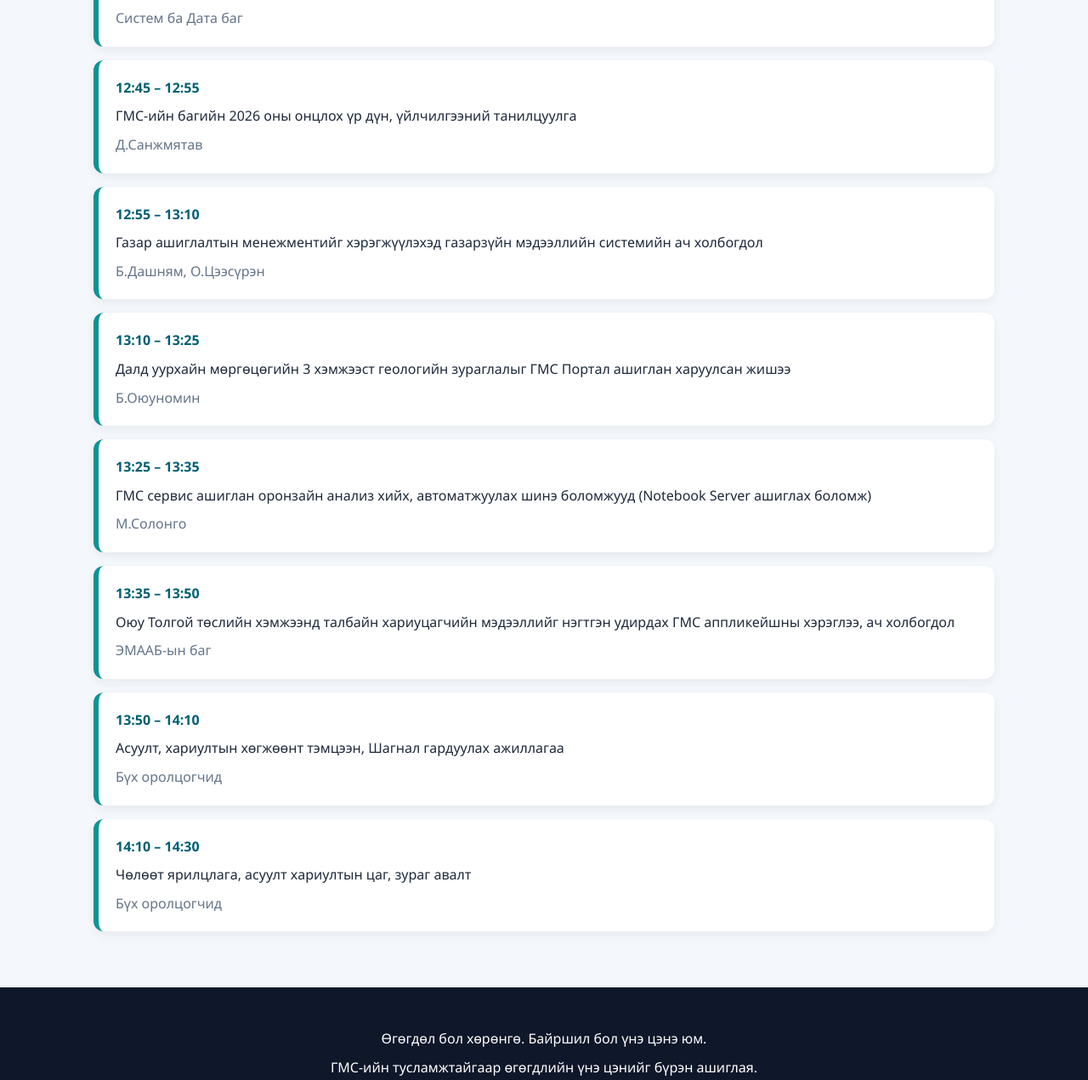
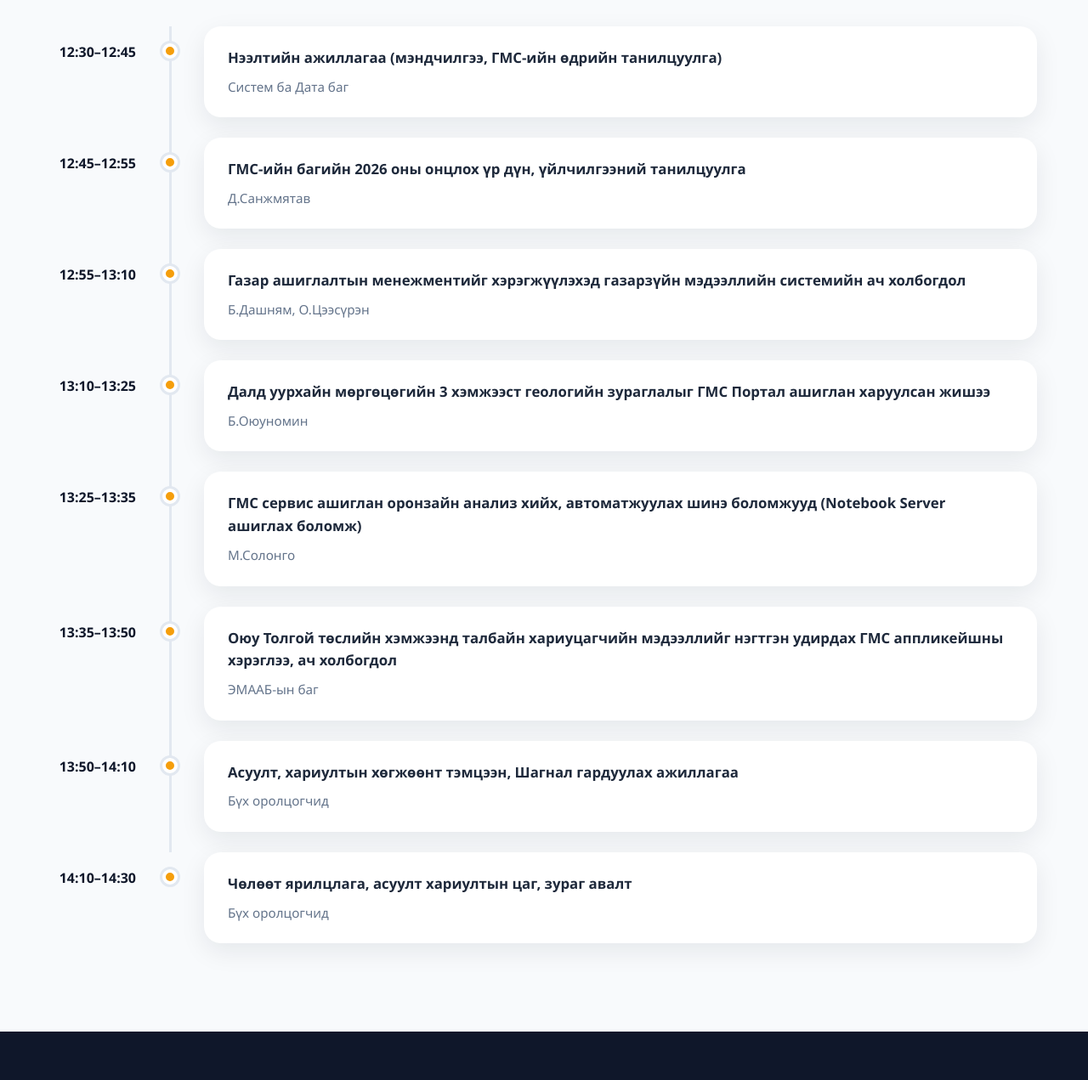
Before and after one commit to sobi0412/GISday, a plain HTML site: page index.html in a window 1280 px wide. Shown: the part 795-2066 px from the top of the page at 85% size. Drawn offline with Linux system fonts and the light colour scheme.

Commit message:
index.html

```diff
--- a/index.html
+++ b/index.html
@@ -3,16 +3,27 @@
 <head>
 <meta charset="UTF-8">
 <meta name="viewport" content="width=device-width, initial-scale=1.0">
+
 <title>GIS Day 2026</title>
 
 <style>
 :root{
-    --primary:#005f73;
-    --secondary:#0a9396;
-    --accent:#ee9b00;
-    --bg:#f4f7fb;
-    --text:#1e293b;
-    --white:#ffffff;
+    --primary:#0F172A;
+    --secondary:#2563EB;
+    --accent:#F59E0B;
+    --success:#10B981;
+
+    --bg:#F8FAFC;
+    --card:#FFFFFF;
+
+    --text:#1E293B;
+    --muted:#64748B;
+
+    --line:#E2E8F0;
+
+    --shadow:0 10px 30px rgba(15,23,42,0.08);
+
+    --radius:20px;
 }
 
 *{
@@ -21,32 +32,36 @@
     box-sizing:border-box;
 }
 
+html{
+    scroll-behavior:smooth;
+}
+
 body{
-    font-family:"Segoe UI", Arial, sans-serif;
+    font-family:"Segoe UI",sans-serif;
     background:var(--bg);
     color:var(--text);
     line-height:1.6;
 }
 
 /* Language Switch */
-
 .lang-switch{
     position:fixed;
-    top:15px;
-    right:15px;
-    z-index:100;
+    top:20px;
+    right:20px;
+    z-index:1000;
+    display:flex;
+    gap:8px;
 }
 
 .lang-switch button{
     border:none;
-    padding:10px 16px;
-    border-radius:24px;
-    margin-left:6px;
     cursor:pointer;
+    padding:10px 18px;
+    border-radius:30px;
+    background:#ffffff;
     font-weight:600;
-    background:white;
-    box-shadow:0 2px 8px rgba(0,0,0,.10);
-    transition:.25s;
+    box-shadow:0 4px 15px rgba(0,0,0,.12);
+    transition:.3s;
 }
 
 .lang-switch button:hover{
@@ -61,225 +76,465 @@ body{
 /* Hero */
 
 .hero{
-    background:linear-gradient(135deg,var(--primary),var(--secondary));
+    padding:90px 20px 70px;
+
+    background:
+    linear-gradient(
+    135deg,
+    #0F172A,
+    #1E293B);
+
     color:white;
+
     text-align:center;
-    padding:80px 20px;
 }
 
-.hero h1{
-    font-size:3rem;
-    margin-bottom:15px;
+.badge{
+    display:inline-block;
+
+    background:rgba(255,255,255,.08);
+
+    border:1px solid rgba(255,255,255,.12);
+
+    border-radius:999px;
+
+    padding:12px 24px;
+
+    font-weight:700;
+
+    letter-spacing:.08em;
 }
 
 .hero p{
-    font-size:1.1rem;
+    font-size:1.15rem;
     max-width:800px;
     margin:auto;
+    opacity:.95;
 }
 
-/* Layout */
-
+/* Sections */
 .container{
-    max-width:1100px;
+    max-width:1200px;
     margin:auto;
-    padding:50px 20px;
+    padding:80px 20px;
 }
 
 .section-title{
     text-align:center;
     color:var(--primary);
-    margin-bottom:30px;
-    font-size:2rem;
+    font-size:2.2rem;
+    margin-bottom:40px;
 }
 
-/* Cards */
-
+/* Info Cards */
 .info-grid{
     display:grid;
-    grid-template-columns:repeat(auto-fit,minmax(220px,1fr));
-    gap:20px;
+    grid-template-columns:repeat(auto-fit,minmax(240px,1fr));
+    gap:24px;
 }
 
 .card{
     background:white;
-    padding:24px;
-    border-radius:16px;
-    box-shadow:0 4px 15px rgba(0,0,0,.08);
+
+    padding:32px;
+
+    border-radius:20px;
+
+    text-align:center;
+
+    border:1px solid #E2E8F0;
+
+    box-shadow:var(--shadow);
+
+    transition:.25s;
+}
+
+.card:hover{
+    transform:translateY(-3px);
+
+    border-color:#BFDBFE;
 }
 
 .card strong{
+    display:block;
     color:var(--primary);
+    margin-bottom:8px;
+    font-size:1.05rem;
 }
 
-/* Agenda */
-
-.session{
-    background:white;
-    border-left:6px solid var(--secondary);
-    padding:20px;
-    border-radius:12px;
-    margin-bottom:16px;
-    box-shadow:0 4px 12px rgba(0,0,0,.06);
+/* Timeline Agenda */
+.timeline{
+    max-width:1000px;
+    margin:auto;
 }
 
-.time{
+.timeline-item{
+    display:grid;
+    grid-template-columns:100px 40px 1fr;
+    gap:20px;
+    margin-bottom:24px;
+}
+
+.timeline-time{
+    text-align:right;
+    font-weight:700;
     color:var(--primary);
-    font-weight:700;
+    padding-top:18px;
+}
+
+.timeline-marker{
+    position:relative;
+    display:flex;
+    justify-content:center;
+}
+
+.timeline-marker::before{
+    content:"";
+    position:absolute;
+    width:3px;
+    top:0;
+    bottom:-24px;
+    background:var(--line);
+}
+
+.timeline-item:last-child .timeline-marker::before{
+    display:none;
+}
+
+.timeline-dot{
+    width:18px;
+    height:18px;
+    margin-top:20px;
+
+    background:var(--accent);
+
+    border-radius:50%;
+
+    border:4px solid white;
+
+    box-shadow:
+        0 0 0 3px var(--line);
+
+    position:relative;
+    z-index:2;
+}
+
+.timeline-content{
+    background:var(--card);
+    padding:24px 28px;
+
+    border-radius:20px;
+
+    box-shadow:var(--shadow);
+
+    transition:all .25s ease;
+}
+
+.timeline-content:hover{
+    transform:translateY(-2px);
+
+    box-shadow:
+        0 16px 40px rgba(37,99,235,.15);
+}
+
+.session-title{
+    font-size:1.05rem;
+    font-weight:600;
+    color:var(--text);
     margin-bottom:8px;
 }
 
 .speaker{
-    display:block;
-    margin-top:8px;
-    color:#64748b;
+    color:var(--muted);
+    font-size:.95rem;
 }
 
 /* Footer */
-
 footer{
     background:#0f172a;
     color:white;
     text-align:center;
-    padding:40px 20px;
+    padding:60px 20px;
+}
+
+footer h3{
+    margin-bottom:15px;
+    font-size:1.8rem;
 }
 
 footer p{
-    margin:8px 0;
+    margin:10px 0;
+    opacity:.9;
+}
+
+.footer-tag{
+    margin-top:25px;
+    color:#94a3b8;
 }
 
 /* Mobile */
-
 @media(max-width:768px){
 
     .hero{
-        padding:70px 20px;
+        min-height:auto;
+        padding:120px 20px 80px;
     }
 
     .hero h1{
-        font-size:2.2rem;
+        font-size:2.5rem;
+    }
+
+    .hero .subtitle{
+        font-size:1.1rem;
     }
 
     .section-title{
-        font-size:1.7rem;
+        font-size:1.8rem;
     }
 
     .lang-switch{
-        position:absolute;
-        top:10px;
-        right:10px;
+        top:15px;
+        right:15px;
+    }
+
+    .timeline::before{
+        left:20px;
+    }
+
+    .timeline-item{
+        grid-template-columns:1fr;
+        gap:10px;
+    }
+
+    .timeline-time{
+        text-align:left;
+        padding-top:0;
+    }
+
+    .timeline-marker{
+        display:none;
+    }
+    .timeline-content::before{
+        left:-29px;
     }
 }
 </style>
 </head>
-
 <body>
 
 <div class="lang-switch">
-    <button id="btn-mn" onclick="setLang('mn')" class="active">Монгол</button>
+    <button id="btn-mn" class="active" onclick="setLang('mn')">Монгол</button>
     <button id="btn-en" onclick="setLang('en')">English</button>
 </div>
 
 <section class="hero">
-    <h1>GIS DAY 2026</h1>
+    <div class="hero-content">
+        <div class="badge">GIS DAY 2026</div>
         <p id="tagline"></p>
+    </div>
 </section>
 
 <section class="container">
+
     <h2 id="eventInfoTitle" class="section-title"></h2>
 
     <div class="info-grid">
+
         <div class="card">
-            <strong id="dateLabel"></strong><br>
+            <strong id="dateLabel"></strong>
             2026.11.18
         </div>
 
         <div class="card">
-            <strong id="timeLabel"></strong><br>
-            12:30–14:30
+            <strong id="timeLabel"></strong>
+            12:30 – 14:30
         </div>
 
         <div class="card">
-            <strong id="locationLabel"></strong><br>
+            <strong id="locationLabel"></strong>
             <span id="locationText"></span>
         </div>
 
         <div class="card">
-            <strong id="audienceLabel"></strong><br>
+            <strong id="audienceLabel"></strong>
             <span id="audienceText"></span>
         </div>
+
     </div>
+
 </section>
 
 <section class="container">
+
     <h2 id="agendaTitle" class="section-title"></h2>
 
-    <div class="session">
-        <div class="time">12:30 – 12:45</div>
-        <div id="s1"></div>
-        <span id="sp1" class="speaker"></span>
+<div class="timeline-item">
+
+    <div class="timeline-time">
+        12:30–12:45
     </div>
 
-    <div class="session">
-        <div class="time">12:45 – 12:55</div>
-        <div id="s2"></div>
-        <span id="sp2" class="speaker"></span>
+    <div class="timeline-marker">
+        <div class="timeline-dot"></div>
     </div>
 
-    <div class="session">
-        <div class="time">12:55 – 13:10</div>
-        <div id="s3"></div>
-        <span id="sp3" class="speaker"></span>
+    <div class="timeline-content">
+        <div id="s1" class="session-title"></div>
+        <div id="sp1" class="speaker"></div>
     </div>
 
-    <div class="session">
-        <div class="time">13:10 – 13:25</div>
-        <div id="s4"></div>
-        <span id="sp4" class="speaker"></span>
 </div>
 
-    <div class="session">
-        <div class="time">13:25 – 13:35</div>
-        <div id="s5"></div>
-        <span id="sp5" class="speaker"></span>
+<div class="timeline-item">
+
+    <div class="timeline-time">
+        12:45–12:55
     </div>
 
-    <div class="session">
-        <div class="time">13:35 – 13:50</div>
-        <div id="s6"></div>
-        <span id="sp6" class="speaker"></span>
+    <div class="timeline-marker">
+        <div class="timeline-dot"></div>
     </div>
 
-    <div class="session">
-        <div class="time">13:50 – 14:10</div>
-        <div id="s7"></div>
-        <span id="sp7" class="speaker"></span>
+    <div class="timeline-content">
+        <div id="s2" class="session-title"></div>
+        <div id="sp2" class="speaker"></div>
     </div>
 
-    <div class="session">
-        <div class="time">14:10 – 14:30</div>
-        <div id="s8"></div>
-        <span id="sp8" class="speaker"></span>
 </div>
+
+        <div class="timeline-item">
+
+    <div class="timeline-time">
+        12:55–13:10
+    </div>
+
+    <div class="timeline-marker">
+        <div class="timeline-dot"></div>
+    </div>
+
+    <div class="timeline-content">
+        <div id="s3" class="session-title"></div>
+        <div id="sp3" class="speaker"></div>
+    </div>
+
+</div>
+
+        <div class="timeline-item">
+
+    <div class="timeline-time">
+        13:10–13:25
+    </div>
+
+    <div class="timeline-marker">
+        <div class="timeline-dot"></div>
+    </div>
+
+    <div class="timeline-content">
+        <div id="s4" class="session-title"></div>
+        <div id="sp4" class="speaker"></div>
+    </div>
+
+</div>
+
+        <div class="timeline-item">
+
+    <div class="timeline-time">
+        13:25–13:35
+    </div>
+
+    <div class="timeline-marker">
+        <div class="timeline-dot"></div>
+    </div>
+
+    <div class="timeline-content">
+        <div id="s5" class="session-title"></div>
+        <div id="sp5" class="speaker"></div>
+    </div>
+
+</div>
+
+        <div class="timeline-item">
+
+    <div class="timeline-time">
+        13:35–13:50
+    </div>
+
+    <div class="timeline-marker">
+        <div class="timeline-dot"></div>
+    </div>
+
+    <div class="timeline-content">
+        <div id="s6" class="session-title"></div>
+        <div id="sp6" class="speaker"></div>
+    </div>
+
+</div>
+
+        <div class="timeline-item">
+
+    <div class="timeline-time">
+        13:50–14:10
+    </div>
+
+    <div class="timeline-marker">
+        <div class="timeline-dot"></div>
+    </div>
+
+    <div class="timeline-content">
+        <div id="s7" class="session-title"></div>
+        <div id="sp7" class="speaker"></div>
+    </div>
+
+</div>
+
+        <div class="timeline-item">
+
+    <div class="timeline-time">
+        14:10–14:30
+    </div>
+
+    <div class="timeline-marker">
+        <div class="timeline-dot"></div>
+    </div>
+
+    <div class="timeline-content">
+        <div id="s8" class="session-title"></div>
+        <div id="sp8" class="speaker"></div>
+    </div>
+
+</div>
+
+    </div>
+
 </section>
 
 <footer>
+
+    <h3>GIS Day 2026</h3>
+
     <p id="footer1"></p>
     <p id="footer2"></p>
+
+    <div class="footer-tag">
+        Oyu Tolgoi | Systems & Data Team
+    </div>
+
 </footer>
 
 <script>
+
 const translations = {
-    mn: {
-        eventInfo: "Арга хэмжээний мэдээлэл",
-        date: "Огноо",
-        time: "Цаг",
-        location: "Байршил",
-        audience: "Оролцогчид",
-        locationText: "Моннис 15 давхар",
-        audienceText: "Сонирхсон хүн бүрт нээлттэй",
-        agenda: "Хөтөлбөр",
-        tagline: "Мэдлэг • Туршлага • Хамтын ажиллагаа • Шинэ боломж • Шагнал • GIS Day бялуу 🎂",
+
+mn:{
+eventInfo:"Арга хэмжээний мэдээлэл",
+date:"Огноо",
+time:"Цаг",
+location:"Байршил",
+audience:"Оролцогчид",
+locationText:"Моннис, 15 давхар",
+audienceText:"Сонирхсон хүн бүрт нээлттэй",
+agenda:"Хөтөлбөр",
+tagline:"Мэдлэг • Туршлага • Хамтын ажиллагаа • Шинэ боломж • Шагнал • GIS Day бялуу 🎂",
 
 s1:"Нээлтийн ажиллагаа (мэндчилгээ, ГМС-ийн өдрийн танилцуулга)",
 sp1:"Систем ба Дата баг",
@@ -306,10 +561,11 @@ const translations = {
 sp8:"Бүх оролцогчид",
 
 f1:"Өгөгдөл бол хөрөнгө. Байршил бол үнэ цэнэ юм.",
-        f2:"ГМС-ийн тусламжтайгаар өгөгдлийн үнэ цэнийг бүрэн ашиглая."
+f2:"ГМС-ийн тусламжтайгаар өгөгдлийн үнэ цэнийг бүрэн ашиглая.",
+
 },
 
-    en: {
+en:{
 eventInfo:"Event Information",
 date:"Date",
 time:"Time",
@@ -345,11 +601,12 @@ const translations = {
 sp8:"All Participants",
 
 f1:"Data is an Asset. Location Creates Value.",
-        f2:"Unlock the Full Value of Data with GIS."
+f2:"Unlock the Full Value of Data with GIS.",
+
 }
 };
 
-function setLang(lang) {
+function setLang(lang){
 
 const d = translations[lang];
 
@@ -363,7 +620,7 @@ function setLang(lang) {
 document.getElementById("agendaTitle").textContent = d.agenda;
 document.getElementById("tagline").textContent = d.tagline;
 
-    for(let i = 1; i <= 8; i++){
+for(let i=1;i<=8;i++){
 document.getElementById(`s${i}`).textContent = d[`s${i}`];
 document.getElementById(`sp${i}`).textContent = d[`sp${i}`];
 }
@@ -371,13 +628,14 @@ function setLang(lang) {
 document.getElementById("footer1").textContent = d.f1;
 document.getElementById("footer2").textContent = d.f2;
 
-    document.getElementById("btn-mn").classList.toggle("active", lang === "mn");
-    document.getElementById("btn-en").classList.toggle("active", lang === "en");
+document.getElementById("btn-mn").classList.toggle("active",lang==="mn");
+document.getElementById("btn-en").classList.toggle("active",lang==="en");
 
-    document.documentElement.lang = lang;
+document.documentElement.lang=lang;
 }
 
 setLang("mn");
+
 </script>
 
 </body>
```
Lines whose indentation alone changed are shown as unchanged.
